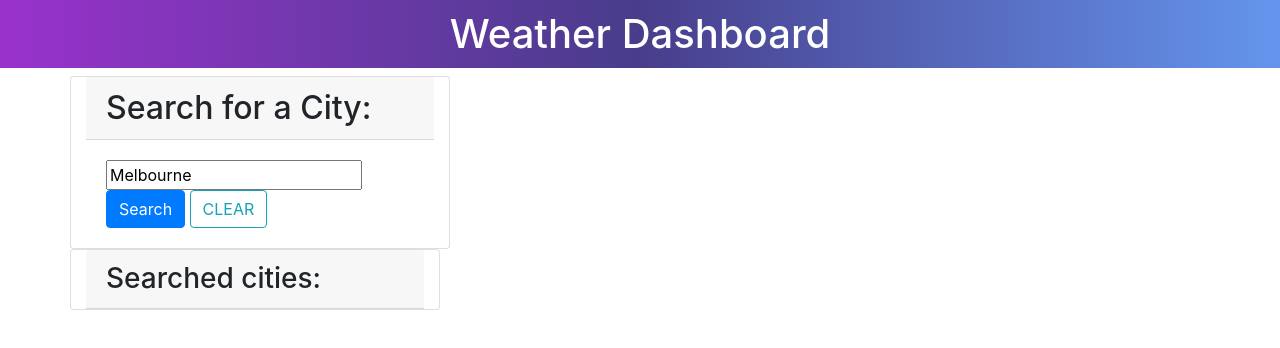
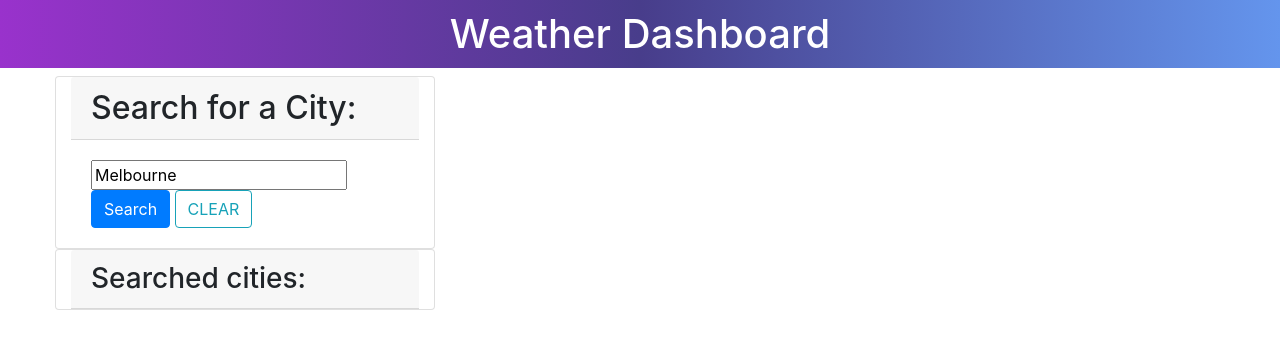
Before and after one commit to lalalaviv/Weather-Dashboard, a plain HTML site: page index.html in a window 1280 px wide. Drawn offline with nearby package versions, Linux system fonts and the light colour scheme; no server answers.

Commit message:
adjusted content layout in HTML

```diff
--- a/index.html
+++ b/index.html
@@ -18,33 +18,39 @@
   </header>
 
 
-  <main class="container" id="content">
+  <main>
+    <div class="container" id="content">
     <div class = "row">
-      <div class="card col-md-4">
+      <div class="card row col-md-4">
         <h2 class="card-header">Search for a City:</h2>
         <form id="city-form" class="card-body">
           <input name="city-input" id="city-input" type="text" class="form-input" placeholder="Melbourne" value="Melbourne" />
           <button type="button" class=" btn btn-primary fas fa-search search-button">Search</button>
         <button type="button" class="btn btn-outline-info" id="clear-storage">CLEAR</button>
-      </div>
     </form>
+  </div>
 
 
     <div class="weather-container col-md-8">
         <div id="current-weather"> </div>
+    </div>
+
+    <div class="card row col-md-4">
+      <h3 class="card-header">Searched cities:</h3>
+      <div class="city-history-list"> </div>
       </div>
 
-      <div id="5-day-forecast"> </div>
-    </div>
+
+      <div class = "col-md-8">
+      <div id="5-day-forecast">  </div>
+      </div>
     </div>
     </div>
     </div>
   </div>
 
-    <div class="card row col-md-4">
-      <h3 class="card-header">Searched cities:</h3>
-      <div class="city-history-list"> </div>
-    </div>
+
+
 
 
   </main>
```
